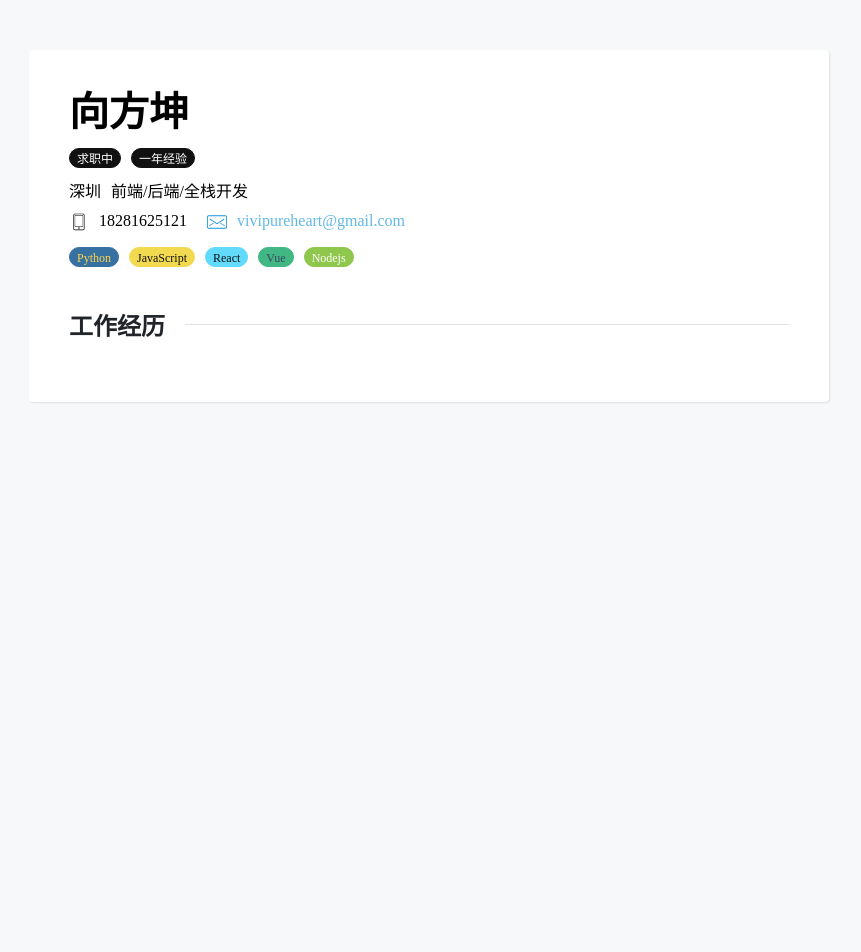
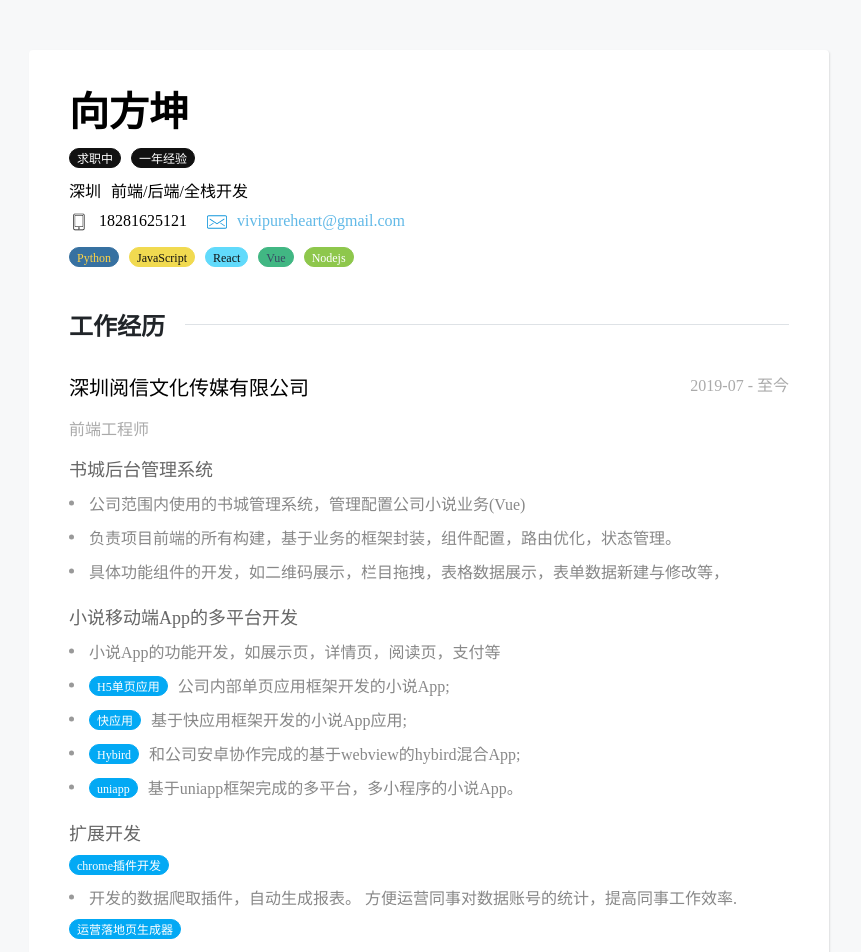
Before and after one commit to vivipure/resume, a React (Create React App) app: page / in a window 1280 px wide. Shown: the top 952 px of the page, without its empty margins (211-1072 px from the left). Before the commit the page ends 800 px from the top, so only its background shows below. Built offline with nearby package versions, Linux system fonts and the light colour scheme.

Commit message:
添加工作经历

```diff
--- a/src/index.js
+++ b/src/index.js
@@ -1,6 +1,6 @@
 import React from 'react'
 import ReactDOM from 'react-dom'
-import App from './app'
+import App from './App'
 
 
 ReactDOM.render(<App />,document.getElementById('root'))
--- a/src/views/experience/index.js
+++ b/src/views/experience/index.js
@@ -10,6 +10,93 @@ function Experience(prop) {
     return (
         <div className="experience-wrapper">
             <Header text="工作经历" />
+            <div className="company">
+                <p className="company-name">
+                    深圳阅信文化传媒有限公司
+                </p>
+                <p className="timegap">
+                    2019-07 - 至今
+                </p>
+            </div>
+            <div className="work">
+                前端工程师
+            </div>
+            <div className="products">
+                <div className="product-item">
+                    <div className="product-name">
+                        书城后台管理系统
+                    </div>
+                    <ul className="dutys">
+                        <li className="duty">
+                            公司范围内使用的书城管理系统，管理配置公司小说业务(Vue)
+                        </li>
+                        <li className="duty">
+                            负责项目前端的所有构建，基于业务的框架封装，组件配置，路由优化，状态管理。
+                        </li>
+                        <li className="duty">
+                            具体功能组件的开发，如二维码展示，栏目拖拽，表格数据展示，表单数据新建与修改等，
+                        </li>
+                    </ul>
+                </div>
+                <div className="product-item">
+                    <div className="product-name">
+                        小说移动端App的多平台开发
+                    </div>
+
+                    <ul className="dutys">
+                        <li className="duty">
+                            小说App的功能开发，如展示页，详情页，阅读页，支付等
+                        </li>
+                        <li className="duty">
+                            <Text bgColor="#03a9f4" borderColor='#03a9f4'>
+                                H5单页应用
+                            </Text>
+                            公司内部单页应用框架开发的小说App;
+                        </li>
+                        <li className="duty">
+                            <Text bgColor="#03a9f4" borderColor='#03a9f4'>
+                                快应用
+                            </Text>基于快应用框架开发的小说App应用;
+                        </li>
+                        <li className="duty">
+                            <Text bgColor="#03a9f4" borderColor='#03a9f4'>
+                                Hybird
+                            </Text>和公司安卓协作完成的基于webview的hybird混合App;
+                        </li>
+                        <li className="duty">
+                        <Text bgColor="#03a9f4" borderColor='#03a9f4'>
+                            uniapp
+                        </Text>基于uniapp框架完成的多平台，多小程序的小说App。
+                        </li>
+                    </ul>
+                </div>
+                <div className="product-item">
+                    <div className="product-name">
+                        扩展开发
+                    </div>
+                    <ul className="dutys">
+                        <div className="duty-name">
+                            <Text bgColor="#03a9f4" borderColor='#03a9f4'>
+                                chrome插件开发
+                            </Text>
+                        </div>
+
+                        <li className="duty">
+                           开发的数据爬取插件，自动生成报表。 方便运营同事对数据账号的统计，提高同事工作效率.
+                        </li>
+                        <div className="duty-name">
+                            <Text bgColor="#03a9f4" borderColor='#03a9f4'>
+                                运营落地页生成器
+                            </Text>
+                        </div>
+                        <li className="duty">
+                            运营推广落地页的生成器，根据微信公众号信息以及推广内容生成落地页。完成了可视化操作和编辑
+                        </li>
+                    </ul>
+                </div>
+            </div>
+            <Header text="个人项目" />
+            <Header text="技术清单" />
         </div>
     )
 }
--- a/src/views/experience/index.scss
+++ b/src/views/experience/index.scss
@@ -0,0 +1,52 @@
+.experience-wrapper {
+    & > * {
+        margin-bottom: 15px;
+    }
+    .company {
+        display: flex;
+        justify-content: space-between;
+        .company-name {
+            font-size: 20px;
+        }
+        .timegap {
+            color: #aaa;
+        }
+    }
+    .work {
+        color: #aaa;
+    }
+    .products {
+        .product-item {
+            margin-bottom: 20px;
+            .product-name {
+                font-size: 18px;
+                margin-bottom: 10px;
+                color: #666;
+            }
+            .dutys {
+                list-style: none;
+                .duty-name {
+                    margin-bottom: 10px;
+                }
+                .duty {
+                    padding-left: 20px;
+                    position: relative;
+                    color: #888;
+                    margin-bottom: 10px;
+                    &::before {
+                        content: '';
+                        position: absolute;
+                        left: 0;
+                        width: 5px;
+                        height: 5px;
+                        background-color: #999;
+                        border-radius: 50%;
+                        top: 50%;
+                        transform: translateY(-50%);
+                    }
+                }
+
+            }
+        }
+    }
+}
```
